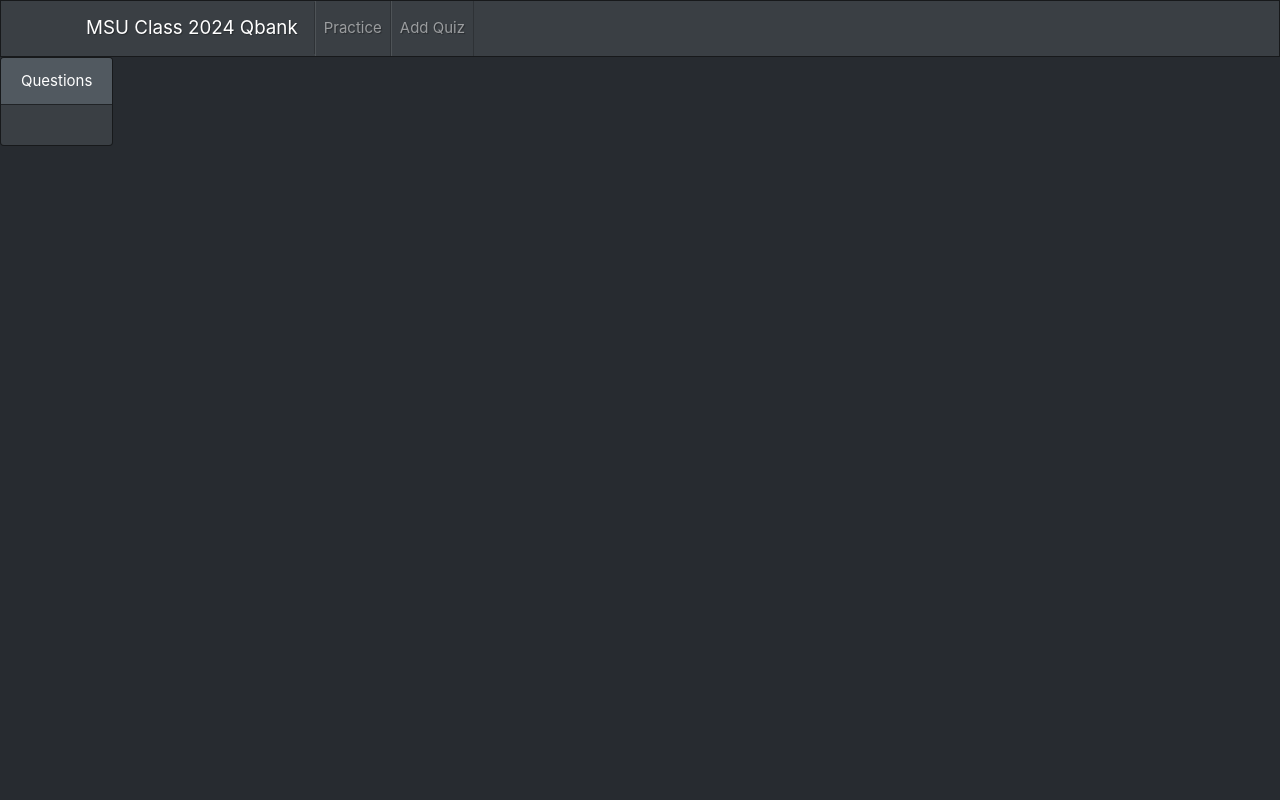
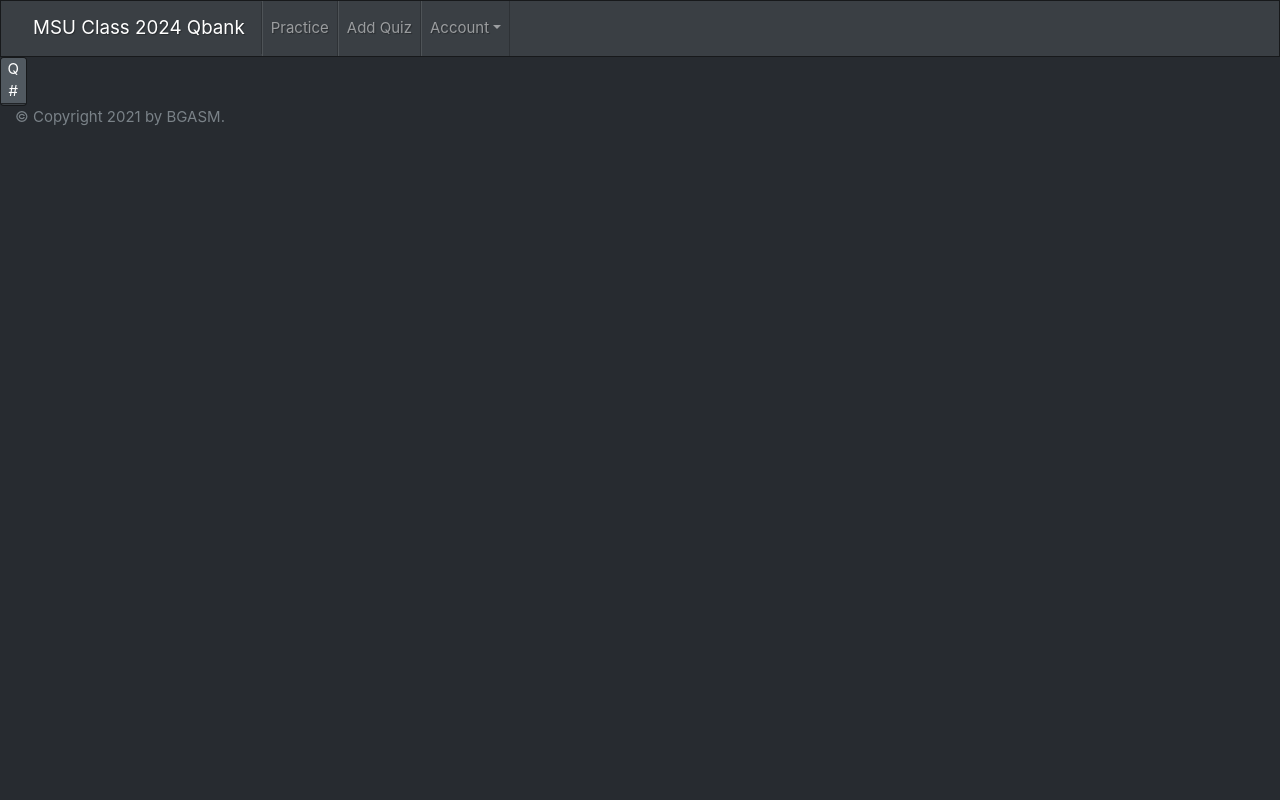
Before and after one commit to BGASM/msu-quiz, a Flask app: template msu_quiz/templates/pages/exam.html in a window 1280 px wide. Run offline with Flask 2, Linux system fonts and the light colour scheme; the template is opened without the code that fills it, so the values that code supplies are empty; some libraries are stand-ins or nearby versions.

Commit message:
style(HTML) Made things pretty
Added some updates

```diff
--- a/msu_quiz/templates/pages/exam.html
+++ b/msu_quiz/templates/pages/exam.html
@@ -19,7 +19,7 @@
 </script>
 </head>
 
-  <body>
+  <body class="d-flex flex-column min-vh-100">
     <div class ="modal" id="startModal">
         <div class="modal-dialog modal-dialog-centered" role="document">
             <div class="modal-content">
@@ -56,9 +56,8 @@
       </div>
     </div>
 
-    <div class="main d-flex flex-column min-vh-100">
-        <div class="navbar navbar-expand-sm sticky-top navbar-dark bg-primary" style>
-          <div class="container">
+    <header>
+    <nav class="navbar navbar-expand-sm sticky-top navbar-dark bg-primary" style="">
       <a class="navbar-brand" href="{{ url_for('quiz.index') }}">MSU Class 2024 Qbank</a>
       <button class="navbar-toggler" type="button" data-toggle="collapse" data-target="#navbarResponsive" aria-controls="navbarResponsive" aria-expanded="false" aria-label="Toggle navigation">
         <span class="navbar-toggler-icon"></span>
@@ -71,22 +70,31 @@
           <li class="nav-item">
             <a class="nav-link" href="{{ url_for('quiz.add_question') }}">Add Quiz</a>
           </li>
+          <li class="nav-item dropdown">
+            <a class="nav-link dropdown-toggle" data-toggle="dropdown" href="#" role="button" aria-haspopup="true" aria-expanded="false">Account</a>
+            <div class="dropdown-menu">
+              <a class="dropdown-item" href="{{ url_for('auth.login') }}">Login</a>
+              <a class="dropdown-item" href="{{ url_for('auth.register') }}">Register</a>
+              <div class="dropdown-divider"></div>
+              <a class="dropdown-item" href="{{ url_for('auth.logout') }}">Logout</a>
+            </div>
+          </li>
         </ul>
       </div>
-          </div>
-        </div>
+    </nav>
+  </header>
 
-	<div class="d-flex flex-row">
-		<div class="nav">
-				<div class="card text-white bg-primary mb-3">
-                <div class="card-header">Questions</div>
-                <div class="card-body">
+  <main role="main">
+    <div class="d-flex">
+      <div class="card text-white bg-primary mr-auto flex-shrink-1 text-center">
+        <div class="card-header text-center text-uppercase p-0">Q #</div>
+            <div class="card-body m-0 p-0">
                  <ul class="navbar-nav " id="question_list">
                     {% for index in qlist %}
                     <li>
                         <button
                             type="button"
-                            class="btn btn-link"
+                            class="btn btn-link btn-sm"
                             id="{{ index.test_no }}"
                             data-test_no="{{ index.test_no }}">
                             {{ index.test_no }}
@@ -96,8 +104,8 @@
                 </ul>
             </div>
         </div>
-        </div>
-        <div class="p-2 flex-grow-1 align-self-stretch">
+        <div class="d-flex flex-grow-1 container-fluid m-0 p-0" >
+        <div class="p-2 flex-grow-1 align-self-stretch mr-auto">
           <div id="question_placement" style="max-width: 980px;"></div>
 
             <div class="btn-group" role="group" id="btn-group" hidden>
@@ -125,7 +133,13 @@
         </div>
         </div>
       </div>
+    </main>
+
+    <footer class="bd-footer">
+    <div class="container-fluid">
+      <span class="text-muted">© Copyright 2021 by BGASM.</span>
     </div>
+  </footer>
     <script type="text/javascript">
         var q_no = 1;
         var max_q_no = document.getElementById("question_list").getElementsByTagName("li").length
--- a/msu_quiz/templates/pages/question_return.html
+++ b/msu_quiz/templates/pages/question_return.html
@@ -1,4 +1,4 @@
-<div class="jumbotron" id="test_question" style="padding-bottom: 10px; padding-top: 20px;">
+<div class="jumbotron d-flex flex-column" id="test_question" style="padding-bottom: 10px; padding-top: 20px;">
   <h1 class="display-6">Question: {{ test_no }}</h1>
   <p class="lead">{{ question }}</p>
     <hr class="my-4">
```
Lines whose indentation alone changed are shown as unchanged.
